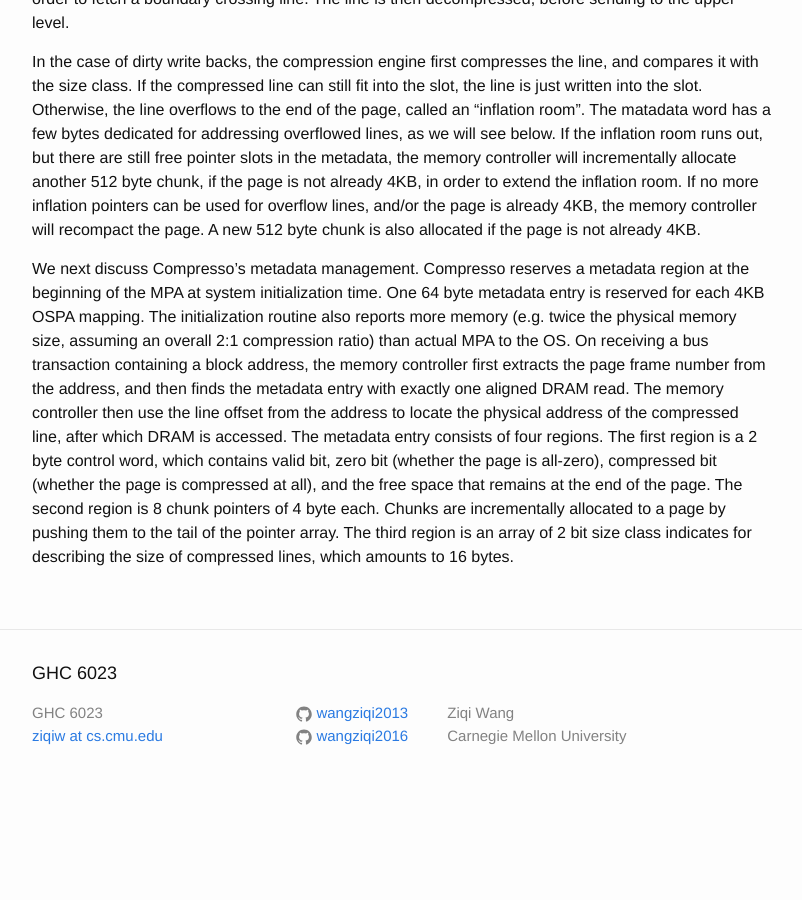
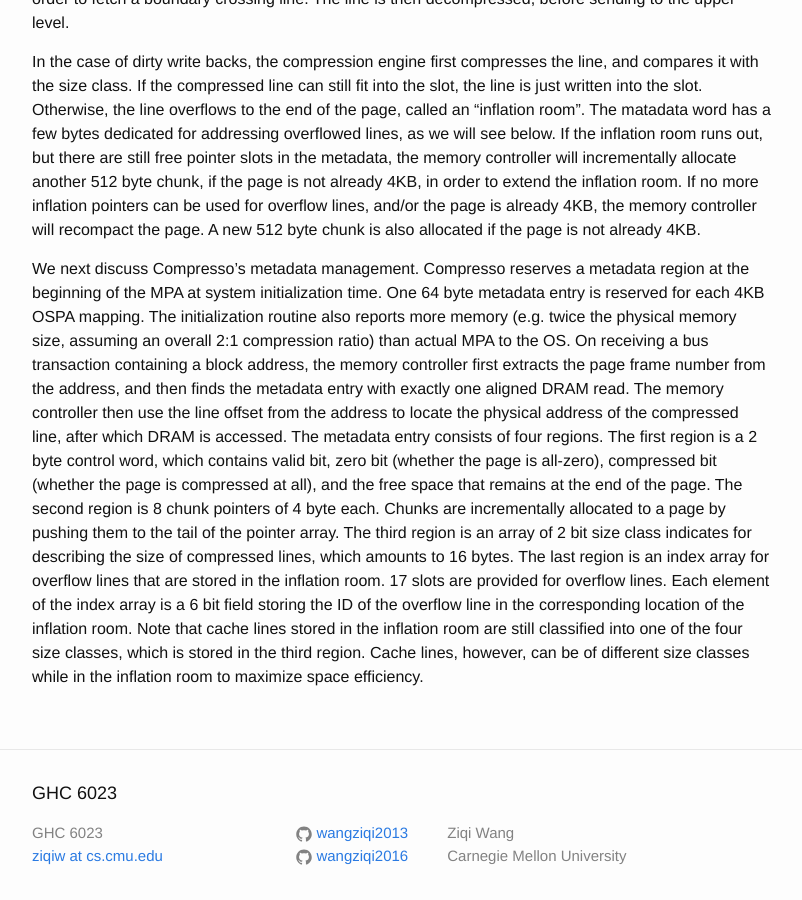
Before and after one commit to wangziqi2013/wangziqi2013.github.io, a Jekyll site: the page built from _posts/2020-07-13-compresso.markdown, in a window 1280 px wide and 900 px high, scrolled down 2521 px. Shown: the whole window, without its empty margins (238-1040 px from the left). Built offline with Jekyll 4.4.1, drawn with Linux system fonts in a browser that asks for light colours; before the commit the page ends 3328 px from its top, so only the background shows below that.

Commit message:
Adding inflation

```diff
--- a/_posts/2020-07-13-compresso.markdown
+++ b/_posts/2020-07-13-compresso.markdown
@@ -113,4 +113,9 @@ The metadata entry consists of four regions. The first region is a 2 byte contro
 zero bit (whether the page is all-zero), compressed bit (whether the page is compressed at all), and the free space
 that remains at the end of the page. The second region is 8 chunk pointers of 4 byte each. Chunks are incrementally
 allocated to a page by pushing them to the tail of the pointer array. The third region is an array of 2 bit size class
-indicates for describing the size of compressed lines, which amounts to 16 bytes.
+indicates for describing the size of compressed lines, which amounts to 16 bytes. The last region is an index array for
+overflow lines that are stored in the inflation room. 17 slots are provided for overflow lines. Each element of the
+index array is a 6 bit field storing the ID of the overflow line in the corresponding location of the inflation room.
+Note that cache lines stored in the inflation room are still classified into one of the four size classes, which is
+stored in the third region. Cache lines, however, can be of different size classes while in the inflation room to
+maximize space efficiency.
```
